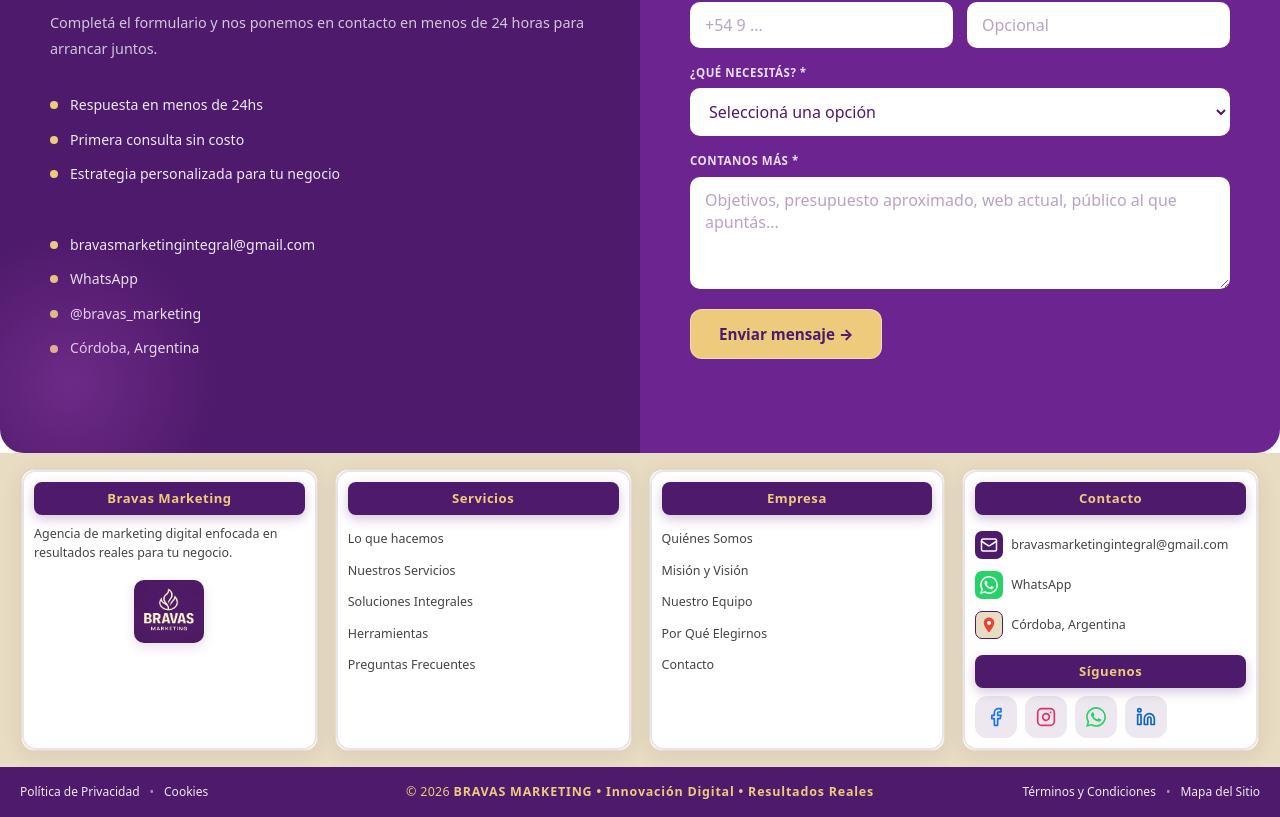
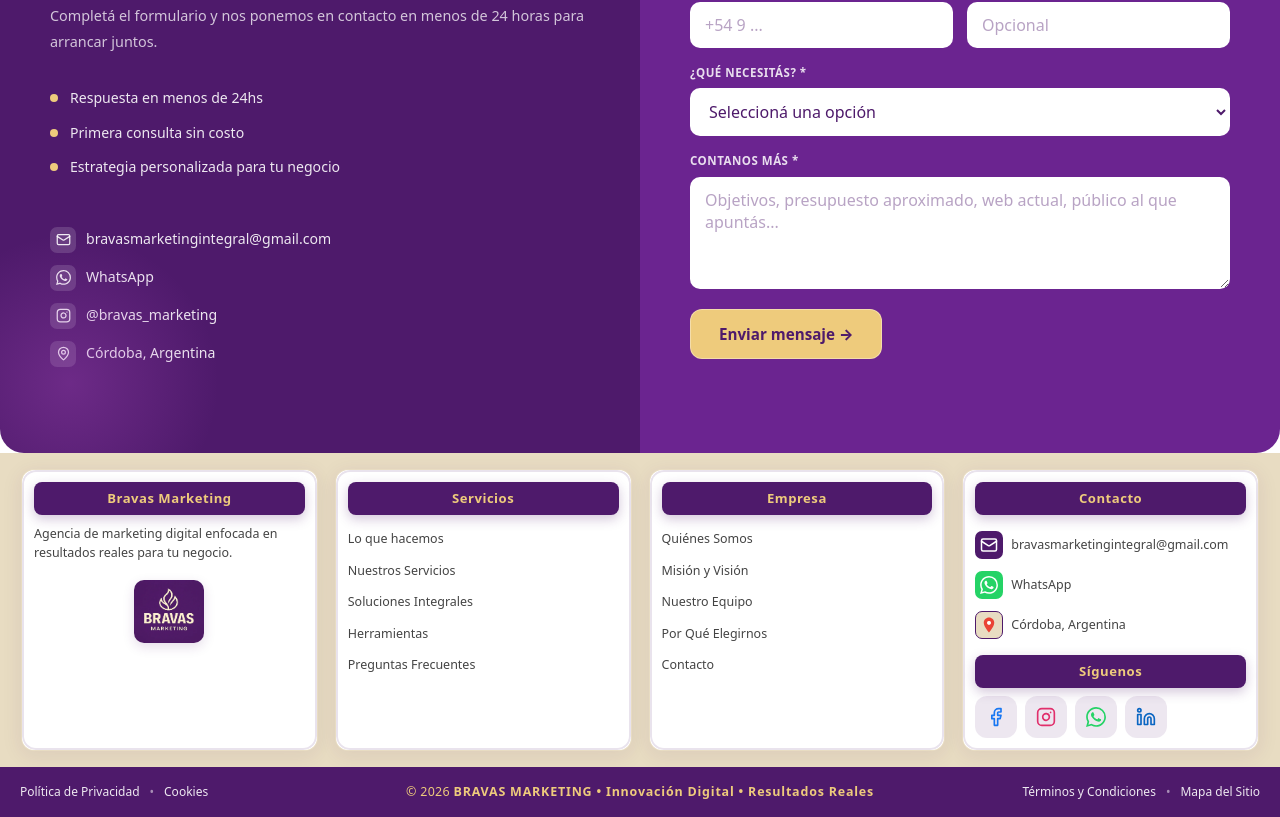
Before and after one commit to francoxvr/BRAVAS-WEB, a Next.js app in the folder frontend/: page /contacto in a window 1280 px wide. Shown: the part 917-1734 px from the top of the page. Built offline with nearby package versions, Linux system fonts and the light colour scheme.

Commit message:
feat: add icons to contact left panel with gold hover effect

```diff
--- a/frontend/src/components/sections/Contacto.module.css
+++ b/frontend/src/components/sections/Contacto.module.css
@@ -96,6 +96,37 @@
 .leftItem a:hover {
   color: #eecb7c;
   transition: color 0.2s ease;
+}
+
+.leftContactLink {
+  display: flex;
+  align-items: center;
+  gap: 10px;
+  font-size: 0.88rem;
+  color: rgba(255,255,255,0.9);
+  font-weight: 500;
+  text-decoration: none;
+  transition: color 0.2s ease;
+}
+
+.leftContactLink:hover {
+  color: #eecb7c;
+}
+
+.leftContactIcon {
+  display: flex;
+  align-items: center;
+  justify-content: center;
+  width: 26px;
+  height: 26px;
+  min-width: 26px;
+  background: rgba(255,255,255,0.15);
+  border-radius: 7px;
+  transition: background 0.2s ease;
+}
+
+.leftContactLink:hover .leftContactIcon {
+  background: rgba(238,203,124,0.2);
 }
 
 .leftItemDot {
--- a/frontend/src/components/sections/Contacto.tsx
+++ b/frontend/src/components/sections/Contacto.tsx
@@ -1,5 +1,7 @@
 import { useEffect, useState } from 'react';
+import { Mail, Instagram, MapPin } from 'lucide-react';
 import PageHero from './PageHero';
+import WhatsappIcon from '@/components/ui/WhatsappIcon';
 import styles from './Contacto.module.css';
 import { getContactoData } from '@/lib/queries';
 
@@ -92,28 +94,28 @@ export default function Contacto() {
           {/* Datos de contacto editables desde Tina */}
           <div className={styles.leftItems} style={{ marginTop: '1.5rem' }}>
             {contacto.email && (
-              <div className={styles.leftItem}>
-                <span className={styles.leftItemDot} />
-                <a href={`mailto:${contacto.email}`} style={{ color: 'inherit', textDecoration: 'none' }}>{contacto.email}</a>
-              </div>
+              <a href={`mailto:${contacto.email}`} className={styles.leftContactLink}>
+                <span className={styles.leftContactIcon}><Mail size={15} /></span>
+                {contacto.email}
+              </a>
             )}
             {contacto.whatsapp && (
-              <div className={styles.leftItem}>
-                <span className={styles.leftItemDot} />
-                <a href={`https://wa.me/${contacto.whatsapp}`} target="_blank" rel="noopener noreferrer" style={{ color: 'inherit', textDecoration: 'none' }}>WhatsApp</a>
-              </div>
+              <a href={`https://wa.me/${contacto.whatsapp}`} target="_blank" rel="noopener noreferrer" className={styles.leftContactLink}>
+                <span className={styles.leftContactIcon}><WhatsappIcon size={15} /></span>
+                WhatsApp
+              </a>
             )}
             {contacto.instagram && (
-              <div className={styles.leftItem}>
-                <span className={styles.leftItemDot} />
-                <a href={`https://instagram.com/${contacto.instagram}`} target="_blank" rel="noopener noreferrer" style={{ color: 'inherit', textDecoration: 'none' }}>@{contacto.instagram}</a>
-              </div>
+              <a href={`https://instagram.com/${contacto.instagram}`} target="_blank" rel="noopener noreferrer" className={styles.leftContactLink}>
+                <span className={styles.leftContactIcon}><Instagram size={15} /></span>
+                @{contacto.instagram}
+              </a>
             )}
             {contacto.direccion && (
-              <div className={styles.leftItem}>
-                <span className={styles.leftItemDot} />
-                <a href="https://maps.app.goo.gl/WA3gTMN16Wxp2jRJ9?g_st=ac" target="_blank" rel="noopener noreferrer" style={{ color: 'inherit', textDecoration: 'none' }}>{contacto.direccion}</a>
-              </div>
+              <a href="https://maps.app.goo.gl/WA3gTMN16Wxp2jRJ9?g_st=ac" target="_blank" rel="noopener noreferrer" className={styles.leftContactLink}>
+                <span className={styles.leftContactIcon}><MapPin size={15} /></span>
+                {contacto.direccion}
+              </a>
             )}
           </div>
         </div>
```
